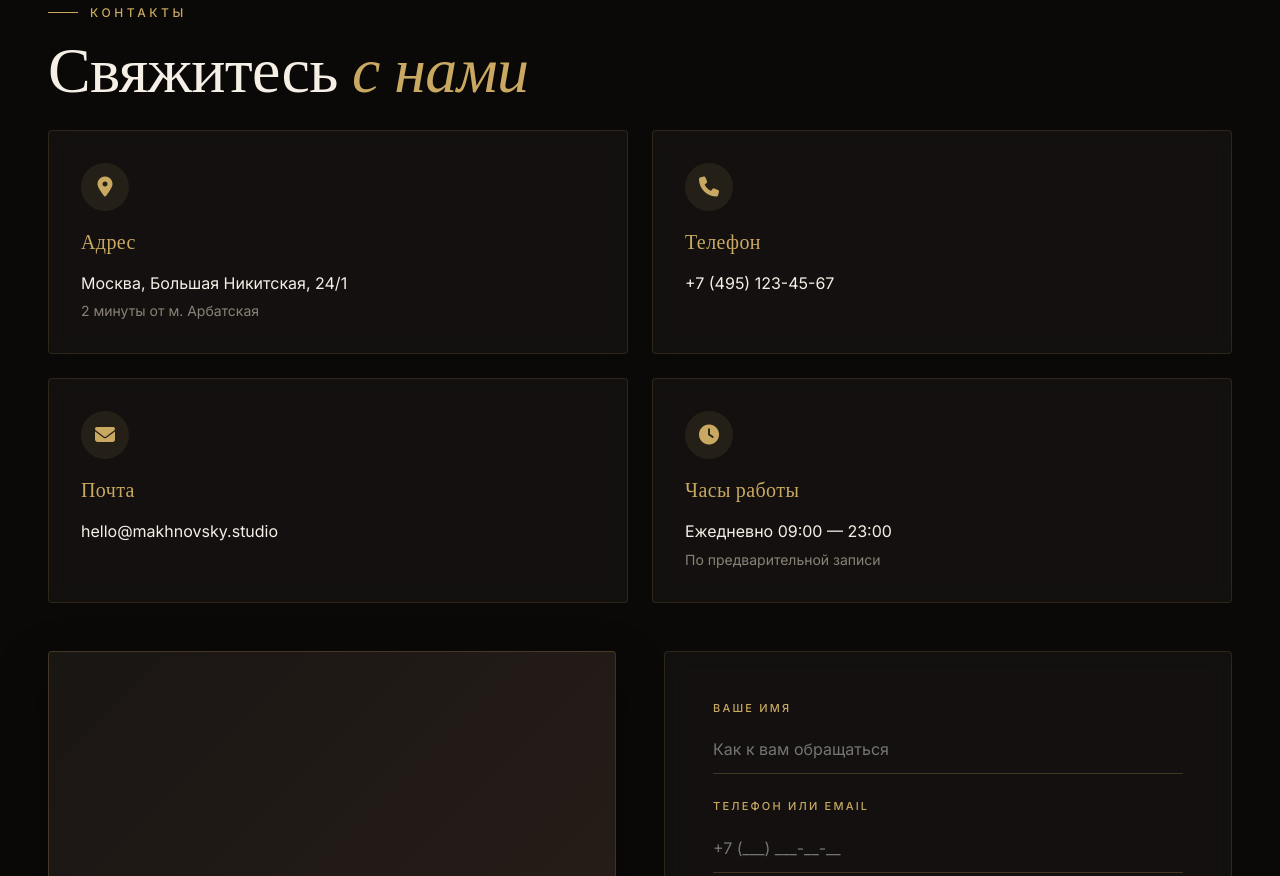
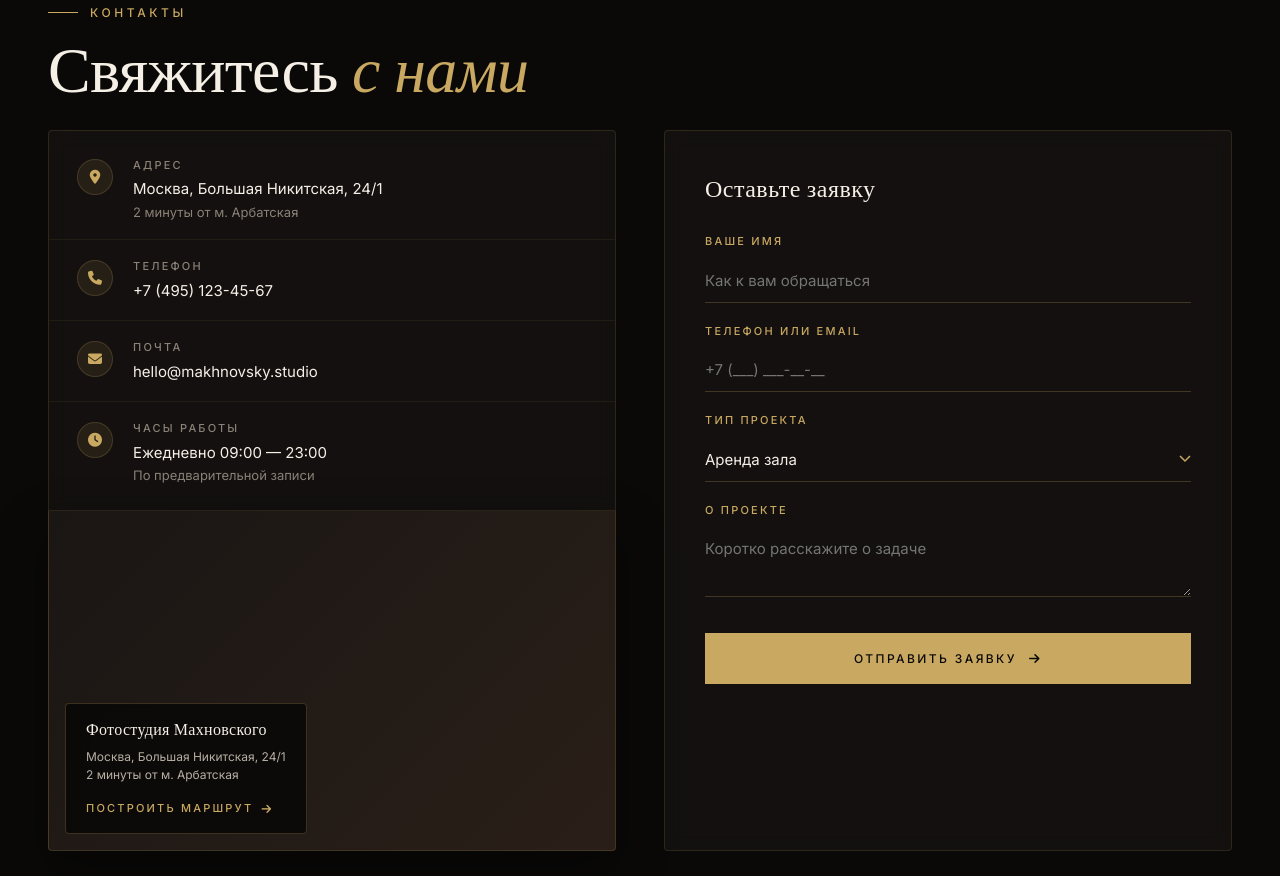
Before and after one commit to piarbookru-hub/foto, a plain HTML site: page index.html in a window 1280 px wide. Shown: the part 4872-5748 px from the top of the page. Drawn offline with nearby package versions, Linux system fonts and the light colour scheme.

Commit message:
Refactor contact cards and update layout styles

```diff
--- a/index.html
+++ b/index.html
@@ -663,85 +663,172 @@
     flex-wrap: wrap;
   }
 
-  /* ===== CONTACT CARDS ===== */
-  .contact-cards {
-    display: grid;
-    grid-template-columns: repeat(2, 1fr);
-    gap: 24px;
-    margin-bottom: 48px;
-  }
-  .contact-card {
-    background: rgba(26, 22, 20, 0.6);
-    backdrop-filter: blur(10px);
-    padding: 32px;
-    border-radius: 4px;
-    border: 1px solid rgba(201, 169, 97, 0.15);
-    transition: all 0.3s;
-  }
-  .contact-card:hover {
-    border-color: rgba(201, 169, 97, 0.3);
-    transform: translateY(-4px);
-  }
-  .contact-card-icon {
-    width: 48px;
-    height: 48px;
-    border-radius: 50%;
-    background: rgba(201, 169, 97, 0.1);
-    display: flex;
-    align-items: center;
-    justify-content: center;
-    margin-bottom: 16px;
-  }
-  .contact-card-icon i {
-    font-size: 20px;
-    color: #c9a961;
-  }
-  .contact-card-title {
-    font-family: 'Cormorant Garamond', serif;
-    font-size: 20px;
-    font-weight: 500;
-    color: #c9a961;
-    margin-bottom: 12px;
-    letter-spacing: 0.02em;
-  }
-  .contact-card-value {
-    font-size: 16px;
-    color: #f5efe6;
-    line-height: 1.6;
-    margin-bottom: 4px;
-  }
-  .contact-card-value a {
-    color: #f5efe6;
-    text-decoration: none;
-    transition: color 0.3s;
-  }
-  .contact-card-value a:hover {
-    color: #c9a961;
-  }
-  .contact-card-note {
-    font-size: 14px;
-    color: #8b8277;
-    line-height: 1.5;
-  }
-
-  /* ===== CONTACTS GRID (MAP + FORM) ===== */
+  /* ===== CONTACTS GRID (INFO + MAP | FORM) ===== */
   .contacts-grid {
     display: grid;
     grid-template-columns: 1fr 1fr;
     gap: 48px;
     align-items: stretch;
   }
+
+  /* Левая колонка: карточки + карта */
+  .contact-left {
+    display: flex;
+    flex-direction: column;
+    gap: 0;
+  }
+
+  /* Компактные карточки контактов */
+  .contact-info-list {
+    background: rgba(26, 22, 20, 0.6);
+    backdrop-filter: blur(10px);
+    border: 1px solid rgba(201, 169, 97, 0.15);
+    border-radius: 4px 4px 0 0;
+    padding: 8px 0;
+  }
+  .contact-item {
+    display: flex;
+    align-items: flex-start;
+    gap: 20px;
+    padding: 18px 28px;
+    transition: background 0.3s;
+  }
+  .contact-item:not(:last-child) {
+    border-bottom: 1px solid rgba(201, 169, 97, 0.08);
+  }
+  .contact-item:hover {
+    background: rgba(201, 169, 97, 0.04);
+  }
+  .contact-item-icon {
+    flex-shrink: 0;
+    width: 36px;
+    height: 36px;
+    border-radius: 50%;
+    background: rgba(201, 169, 97, 0.1);
+    border: 1px solid rgba(201, 169, 97, 0.2);
+    display: flex;
+    align-items: center;
+    justify-content: center;
+    margin-top: 2px;
+  }
+  .contact-item-icon i {
+    font-size: 14px;
+    color: #c9a961;
+  }
+  .contact-item-body {
+    flex: 1;
+    min-width: 0;
+  }
+  .contact-item-label {
+    font-size: 11px;
+    letter-spacing: 0.2em;
+    text-transform: uppercase;
+    color: #8b8277;
+    margin-bottom: 4px;
+    font-weight: 500;
+  }
+  .contact-item-value {
+    font-size: 15px;
+    color: #f5efe6;
+    line-height: 1.5;
+    font-weight: 400;
+  }
+  .contact-item-value a {
+    color: #f5efe6;
+    text-decoration: none;
+    transition: color 0.3s;
+  }
+  .contact-item-value a:hover {
+    color: #c9a961;
+  }
+  .contact-item-note {
+    font-size: 13px;
+    color: #8b8277;
+    line-height: 1.4;
+    margin-top: 2px;
+  }
+
+  /* Карта под карточками (без разрыва) */
+  .map-wrapper {
+    position: relative;
+    flex: 1;
+    min-height: 340px;
+    border-radius: 0 0 4px 4px;
+    overflow: hidden;
+    border: 1px solid rgba(201, 169, 97, 0.2);
+    border-top: none;
+    background: linear-gradient(135deg, #1a1614 0%, #2a1f18 100%);
+    box-shadow: 0 20px 50px rgba(0, 0, 0, 0.4);
+  }
+  .map-wrapper iframe {
+    width: 100%;
+    height: 100%;
+    border: 0;
+    display: block;
+    filter: grayscale(0.15) brightness(0.95);
+  }
+  .map-overlay {
+    position: absolute;
+    bottom: 16px;
+    left: 16px;
+    z-index: 10;
+    background: rgba(10, 9, 8, 0.92);
+    backdrop-filter: blur(12px);
+    padding: 14px 20px;
+    border-radius: 4px;
+    border: 1px solid rgba(201, 169, 97, 0.25);
+    max-width: 280px;
+  }
+  .map-overlay-title {
+    font-family: 'Cormorant Garamond', serif;
+    font-size: 16px;
+    font-weight: 500;
+    color: #f5efe6;
+    margin-bottom: 4px;
+    letter-spacing: 0.02em;
+  }
+  .map-overlay-address {
+    font-size: 12px;
+    color: #b8b0a4;
+    line-height: 1.5;
+    margin-bottom: 10px;
+  }
+  .map-overlay-link {
+    display: inline-flex;
+    align-items: center;
+    gap: 8px;
+    font-size: 11px;
+    letter-spacing: 0.2em;
+    text-transform: uppercase;
+    color: #c9a961;
+    text-decoration: none;
+    font-weight: 500;
+    transition: gap 0.3s;
+  }
+  .map-overlay-link:hover {
+    gap: 14px;
+  }
+
+  /* Форма справа */
   .contact-form {
     background: rgba(26, 22, 20, 0.6);
     backdrop-filter: blur(10px);
-    padding: 48px;
+    padding: 40px;
     border-radius: 4px;
     border: 1px solid rgba(201, 169, 97, 0.15);
     height: 100%;
     display: flex;
     flex-direction: column;
   }
-  .form-group { margin-bottom: 24px; }
+  .form-title {
+    font-family: 'Cormorant Garamond', serif;
+    font-size: 24px;
+    font-weight: 500;
+    color: #f5efe6;
+    margin-bottom: 24px;
+    letter-spacing: 0.02em;
+  }
+  .form-group { margin-bottom: 20px; }
   .form-group label {
     display: block;
     font-size: 11px;
@@ -755,12 +842,12 @@
   .form-group textarea,
   .form-group select {
     width: 100%;
-    padding: 14px 0;
+    padding: 12px 0;
     background: transparent;
     border: none;
     border-bottom: 1px solid rgba(201, 169, 97, 0.25);
     color: #f5efe6;
-    font-size: 16px;
+    font-size: 15px;
     font-family: inherit;
     transition: border-color 0.3s;
   }
@@ -782,75 +869,14 @@
   }
   .form-group textarea {
     resize: vertical;
-    min-height: 80px;
+    min-height: 70px;
   }
   .form-group:last-of-type {
     margin-bottom: 0;
   }
   .contact-form .btn {
-    margin-top: 32px;
+    margin-top: 28px;
     align-self: stretch;
-  }
-
-  /* ===== YANDEX MAP ===== */
-  .map-wrapper {
-    position: relative;
-    width: 100%;
-    height: 100%;
-    min-height: 560px;
-    border-radius: 4px;
-    overflow: hidden;
-    border: 1px solid rgba(201, 169, 97, 0.2);
-    background: linear-gradient(135deg, #1a1614 0%, #2a1f18 100%);
-    box-shadow: 0 20px 50px rgba(0, 0, 0, 0.4);
-  }
-  .map-wrapper iframe {
-    width: 100%;
-    height: 100%;
-    border: 0;
-    display: block;
-    filter: grayscale(0.15) brightness(0.95);
-  }
-  .map-overlay {
-    position: absolute;
-    bottom: 24px;
-    left: 24px;
-    z-index: 10;
-    background: rgba(10, 9, 8, 0.92);
-    backdrop-filter: blur(12px);
-    padding: 20px 28px;
-    border-radius: 4px;
-    border: 1px solid rgba(201, 169, 97, 0.25);
-    max-width: 320px;
-  }
-  .map-overlay-title {
-    font-family: 'Cormorant Garamond', serif;
-    font-size: 18px;
-    font-weight: 500;
-    color: #f5efe6;
-    margin-bottom: 6px;
-    letter-spacing: 0.02em;
-  }
-  .map-overlay-address {
-    font-size: 13px;
-    color: #b8b0a4;
-    line-height: 1.6;
-    margin-bottom: 14px;
-  }
-  .map-overlay-link {
-    display: inline-flex;
-    align-items: center;
-    gap: 8px;
-    font-size: 11px;
-    letter-spacing: 0.2em;
-    text-transform: uppercase;
-    color: #c9a961;
-    text-decoration: none;
-    font-weight: 500;
-    transition: gap 0.3s;
-  }
-  .map-overlay-link:hover {
-    gap: 14px;
   }
 
   /* ===== FOOTER ===== */
@@ -933,9 +959,8 @@
     .portfolio-item:nth-child(1),
     .portfolio-item:nth-child(4) { grid-column: span 1; grid-row: span 1; }
     .portfolio-item:last-child { grid-column: span 2; }
-    .contact-cards { grid-template-columns: 1fr; gap: 16px; }
-    .contacts-grid { grid-template-columns: 1fr; gap: 32px; }
-    .map-wrapper { min-height: 400px; }
+    .contacts-grid { grid-template-columns: 1fr; gap: 24px; }
+    .map-wrapper { min-height: 380px; border-radius: 0 0 4px 4px; }
     .map-overlay { bottom: 16px; left: 16px; right: 16px; max-width: none; }
     .contact-form { padding: 32px 24px; }
     footer { padding: 40px 24px 32px; }
@@ -967,18 +992,17 @@
     .philosophy-text { font-size: 1.5rem; }
     .cta-actions { flex-direction: column; width: 100%; }
     .cta-actions .btn { width: 100%; justify-content: center; }
-    .contact-cards { gap: 12px; }
-    .contact-card { padding: 24px; }
-    .contact-card-icon { width: 40px; height: 40px; margin-bottom: 12px; }
-    .contact-card-icon i { font-size: 18px; }
-    .contact-card-title { font-size: 18px; margin-bottom: 10px; }
-    .contact-card-value { font-size: 15px; }
-    .contact-card-note { font-size: 13px; }
-    .map-wrapper { min-height: 340px; }
-    .map-overlay { padding: 16px 20px; bottom: 12px; left: 12px; right: 12px; }
-    .map-overlay-title { font-size: 16px; }
-    .map-overlay-address { font-size: 12px; margin-bottom: 10px; }
-    .contact-form { padding: 28px 20px; }
+    .contact-item { padding: 14px 20px; gap: 14px; }
+    .contact-item-icon { width: 32px; height: 32px; }
+    .contact-item-icon i { font-size: 13px; }
+    .contact-item-value { font-size: 14px; }
+    .contact-item-note { font-size: 12px; }
+    .map-wrapper { min-height: 300px; }
+    .map-overlay { padding: 12px 16px; bottom: 12px; left: 12px; right: 12px; }
+    .map-overlay-title { font-size: 15px; }
+    .map-overlay-address { font-size: 11px; }
+    .contact-form { padding: 24px 20px; }
+    .form-title { font-size: 20px; margin-bottom: 20px; }
     .placeholder-label { padding: 12px; }
     .placeholder-label strong { font-size: 10px; }
     .placeholder-label span { font-size: 9px; }
@@ -1342,35 +1366,45 @@
       </div>
     </div>
 
-    <!-- КАРТОЧКИ КОНТАКТОВ -->
-    <div class="contact-cards fade-up">
-      <div class="contact-card">
-        <div class="contact-card-icon"><i class="fas fa-map-marker-alt"></i></div>
-        <div class="contact-card-title"><span data-edit="auto_121">Адрес</span></div>
-        <div class="contact-card-value"><span data-edit="auto_122">Москва, Большая Никитская, 24/1</span></div>
-        <div class="contact-card-note"><span data-edit="auto_123">2 минуты от м. Арбатская</span></div>
+    <!-- GRID: [КАРТОЧКИ+КАРТА] | [ФОРМА] -->
+    <div class="contacts-grid fade-up">
+      <!-- ЛЕВАЯ КОЛОНКА: карточки + карта -->
+      <div class="contact-left">
+        <!-- Компактный список контактов -->
+        <div class="contact-info-list">
+          <div class="contact-item">
+            <div class="contact-item-icon"><i class="fas fa-map-marker-alt"></i></div>
+            <div class="contact-item-body">
+              <div class="contact-item-label"><span data-edit="auto_121">Адрес</span></div>
+              <div class="contact-item-value"><span data-edit="auto_122">Москва, Большая Никитская, 24/1</span></div>
+              <div class="contact-item-note"><span data-edit="auto_123">2 минуты от м. Арбатская</span></div>
             </div>
-      <div class="contact-card">
-        <div class="contact-card-icon"><i class="fas fa-phone"></i></div>
-        <div class="contact-card-title"><span data-edit="auto_124">Телефон</span></div>
-        <div class="contact-card-value"><a href="tel:+74951234567">+7 (495) 123-45-67</a></div>
           </div>
-      <div class="contact-card">
-        <div class="contact-card-icon"><i class="fas fa-envelope"></i></div>
-        <div class="contact-card-title"><span data-edit="auto_125">Почта</span></div>
-        <div class="contact-card-value"><a href="mailto:hello@makhnovsky.studio">hello@makhnovsky.studio</a></div>
+          <div class="contact-item">
+            <div class="contact-item-icon"><i class="fas fa-phone"></i></div>
+            <div class="contact-item-body">
+              <div class="contact-item-label"><span data-edit="auto_124">Телефон</span></div>
+              <div class="contact-item-value"><a href="tel:+74951234567">+7 (495) 123-45-67</a></div>
             </div>
-      <div class="contact-card">
-        <div class="contact-card-icon"><i class="fas fa-clock"></i></div>
-        <div class="contact-card-title"><span data-edit="auto_126">Часы работы</span></div>
-        <div class="contact-card-value"><span data-edit="auto_127">Ежедневно 09:00 — 23:00</span></div>
-        <div class="contact-card-note"><span data-edit="auto_128">По предварительной записи</span></div>
+          </div>
+          <div class="contact-item">
+            <div class="contact-item-icon"><i class="fas fa-envelope"></i></div>
+            <div class="contact-item-body">
+              <div class="contact-item-label"><span data-edit="auto_125">Почта</span></div>
+              <div class="contact-item-value"><a href="mailto:hello@makhnovsky.studio">hello@makhnovsky.studio</a></div>
+            </div>
+          </div>
+          <div class="contact-item">
+            <div class="contact-item-icon"><i class="fas fa-clock"></i></div>
+            <div class="contact-item-body">
+              <div class="contact-item-label"><span data-edit="auto_126">Часы работы</span></div>
+              <div class="contact-item-value"><span data-edit="auto_127">Ежедневно 09:00 — 23:00</span></div>
+              <div class="contact-item-note"><span data-edit="auto_128">По предварительной записи</span></div>
+            </div>
           </div>
         </div>
 
-    <!-- КАРТА + ФОРМА -->
-    <div class="contacts-grid fade-up">
-      <!-- КАРТА СЛЕВА -->
+        <!-- Карта (прилегает к карточкам снизу) -->
         <div class="map-wrapper">
           <iframe
             src="https://yandex.ru/map-widget/v1/?ll=37.602691%2C55.752220&z=16&l=map&pt=37.602691%2C55.752220%2Cpm2rdm&lang=ru_RU"
@@ -1390,9 +1424,11 @@
             </a>
           </div>
         </div>
+      </div>
 
-      <!-- ФОРМА СПРАВА -->
+      <!-- ПРАВАЯ КОЛОНКА: форма -->
       <form class="contact-form" onsubmit="event.preventDefault(); alert('Спасибо! Мы свяжемся с вами в течение 15 минут.'); this.reset();">
+        <div class="form-title"><span data-edit="auto_145">Оставьте заявку</span></div>
         <div class="form-group">
           <label><span data-edit="auto_129">Ваше имя</span></label>
           <input type="text" required="" placeholder="Как к вам обращаться">
```
Lines whose indentation alone changed are shown as unchanged.
